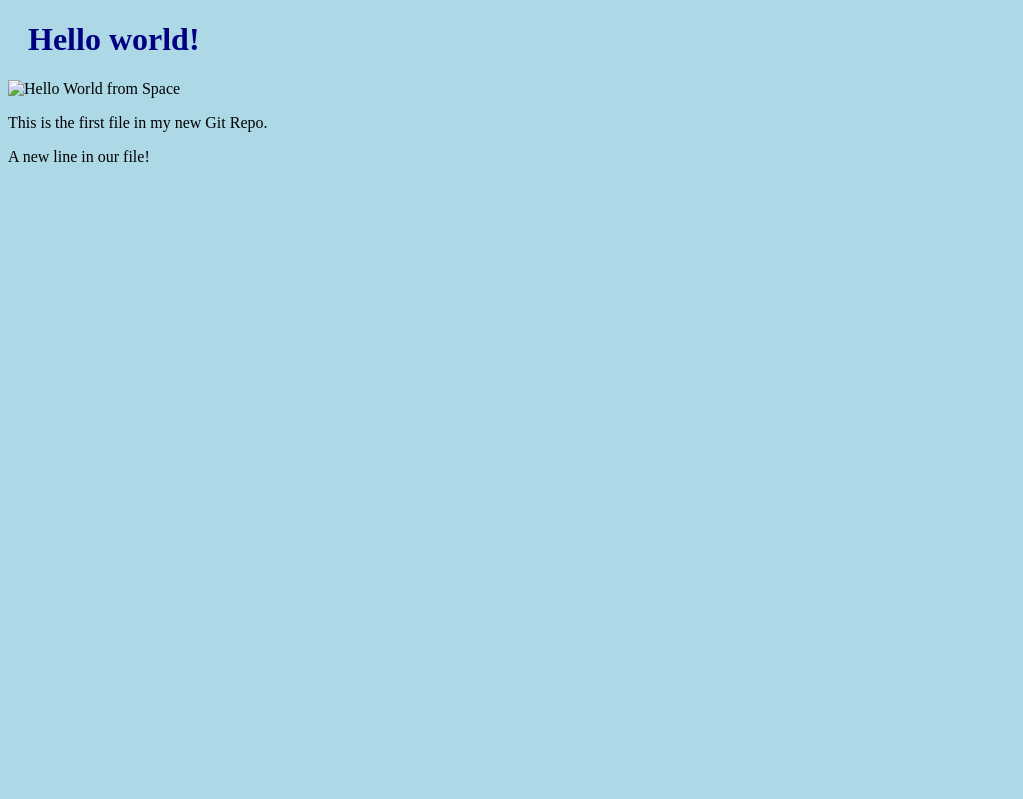
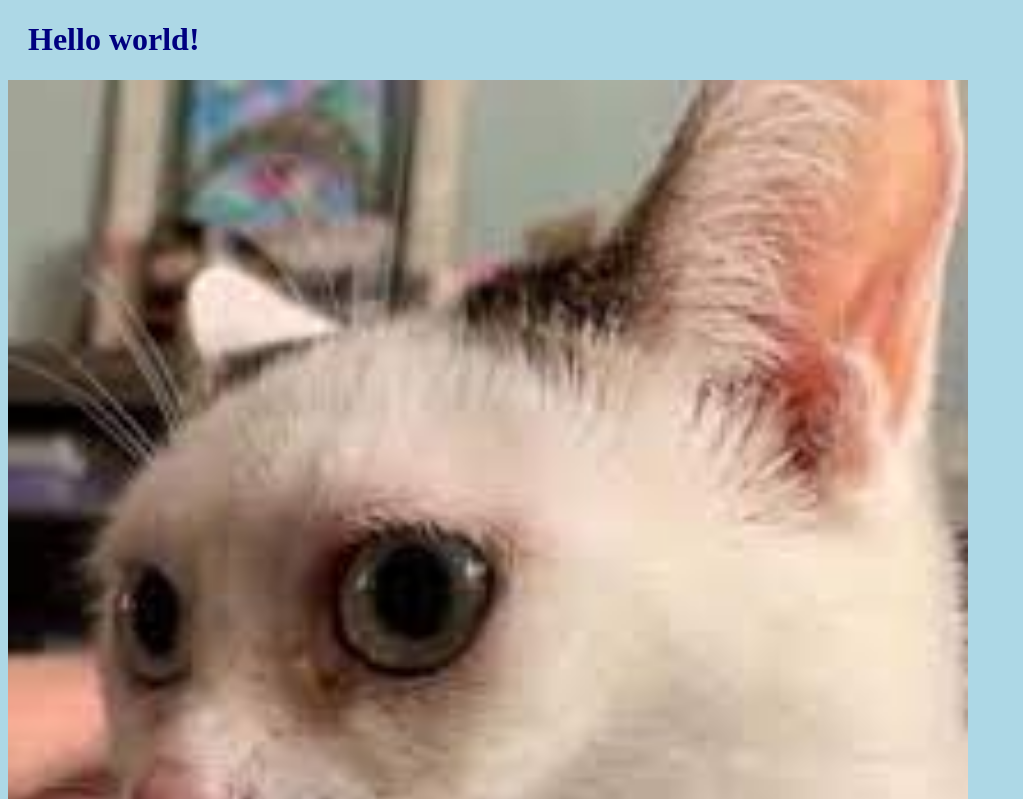
Before and after one commit to SyarifIrfn/web-project, a plain HTML site: page index.html in a window 1280 px wide. Shown: the top 799 px of the page, without its empty margins (0-1023 px from the left). Drawn offline with Linux system fonts and the light colour scheme.

Commit message:
added image to hello world

```diff
--- a/index.html
+++ b/index.html
@@ -7,7 +7,7 @@
 <body>
 
 <h1>Hello world!</h1>
-<div><img src="img_hello_world.jpg" alt="Hello World from Space"
+<div><img src="download (1).jpg" alt="Hello World from Space"
 style="width:100%;max-width:960px"></div>
 <p>This is the first file in my new Git Repo.</p>
 <p>A new line in our file!</p>
```
Also changed, not shown: download (1).jpg (added), download.jpg (added).
